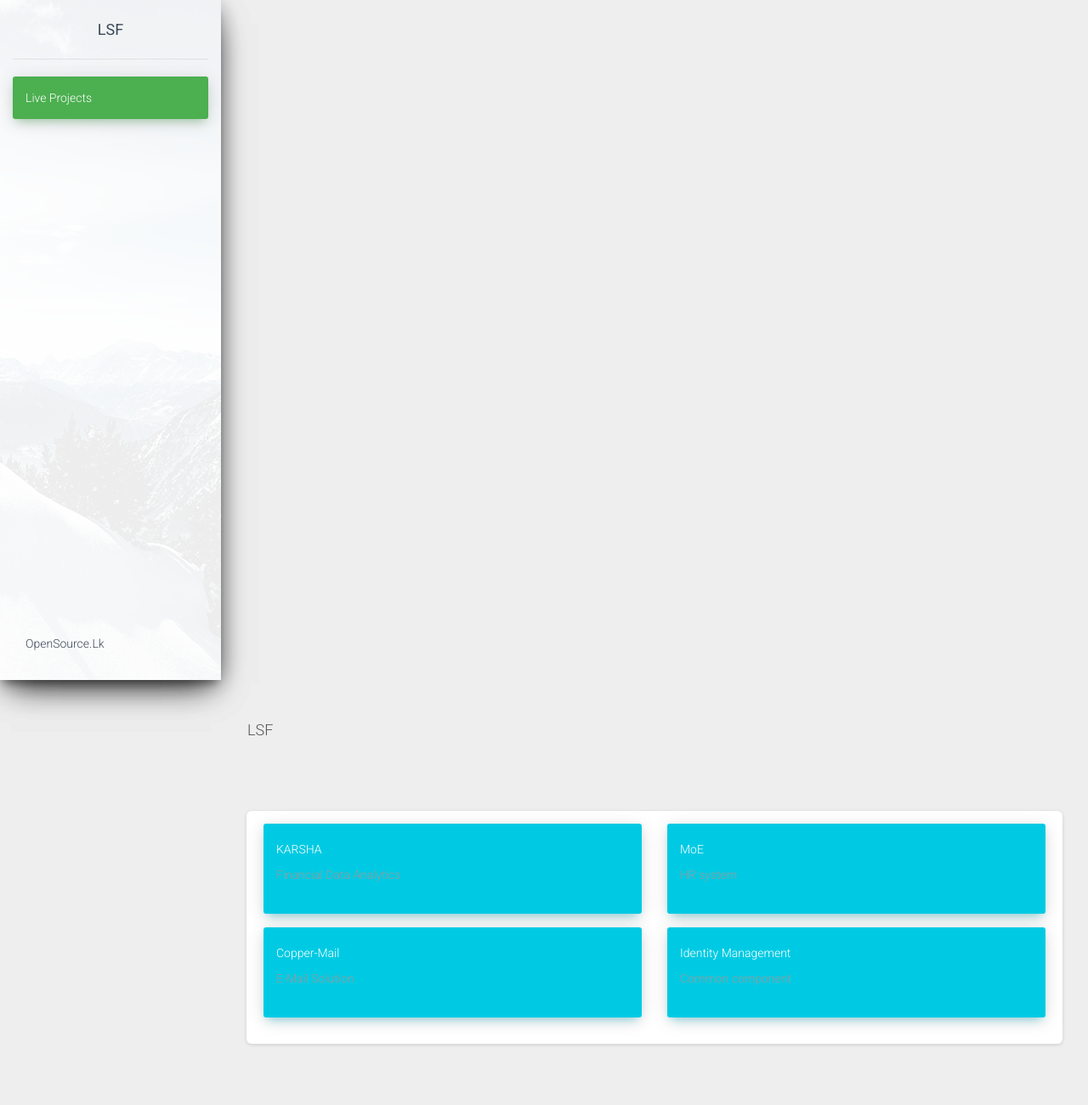
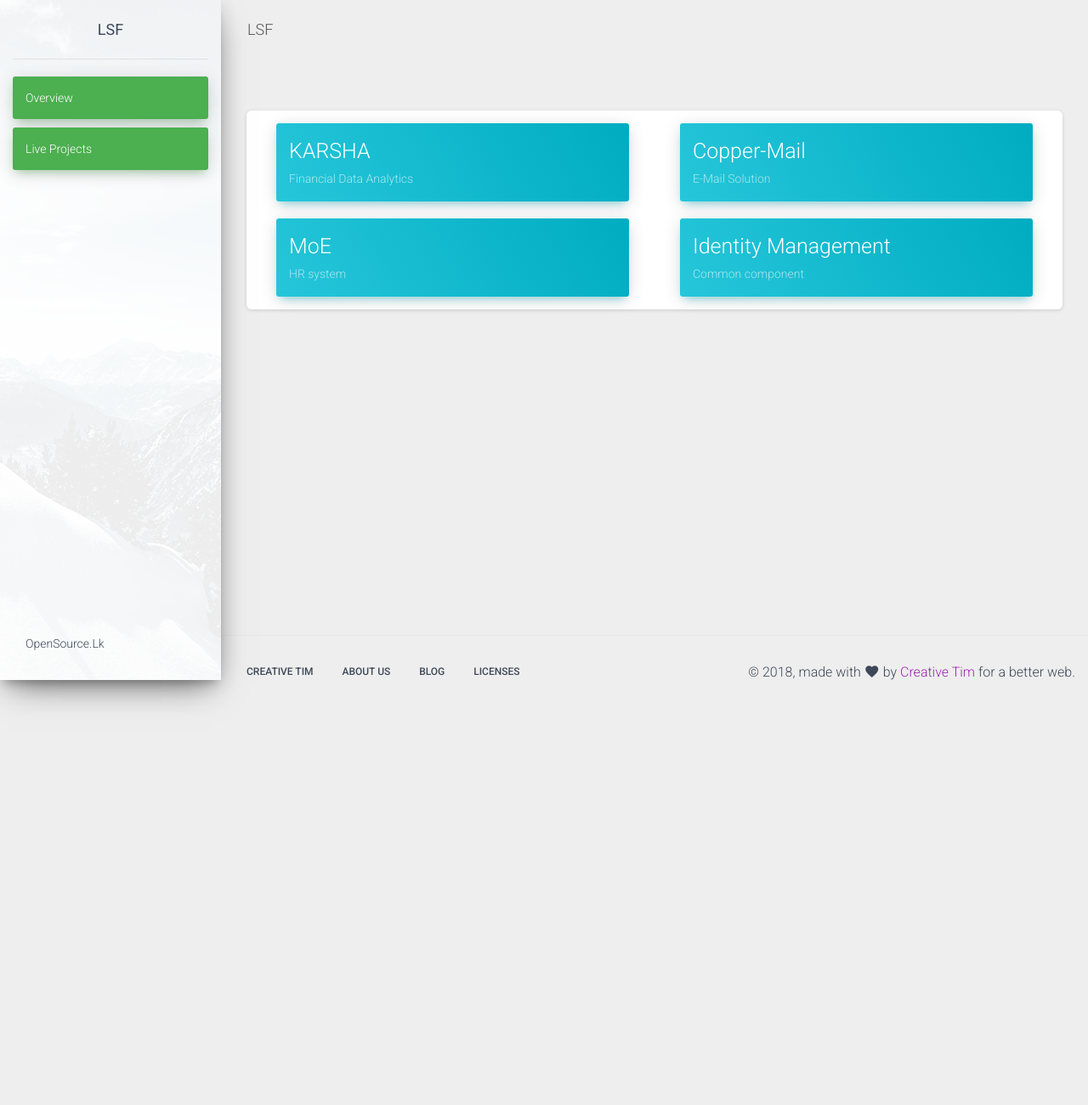
Before and after one commit to YasumiWickramasinghe/www, a website: page files/lsf.html in a window 1280 px wide. Shown: the top 1300 px of the page at 85% size. After the commit the page ends 833 px from the top, so only its background shows below. Drawn offline with Linux system fonts and the light colour scheme; some packages are replaced by stand-ins of ours; files whose address does not match are found by name.

Commit message:
secondcommit

```diff
--- a/files/lsf.html
+++ b/files/lsf.html
@@ -9,11 +9,9 @@
     <title>
         LSF Dashboard
     </title>
-  <meta content='width=device-width, initial-scale=1.0, maximum-scale=1.0, user-scalable=0, shrink-to-fit=no' name='viewport'
-  />
+    <meta content='width=device-width, initial-scale=1.0, maximum-scale=1.0, user-scalable=0, shrink-to-fit=no' name='viewport' />
     <!--     Fonts and icons     -->
-  <link rel="stylesheet" type="text/css" href="https://fonts.googleapis.com/css?family=Roboto:300,400,500,700|Roboto+Slab:400,700|Material+Icons"
-  />
+    <link rel="stylesheet" type="text/css" href="https://fonts.googleapis.com/css?family=Roboto:300,400,500,700|Roboto+Slab:400,700|Material+Icons" />
     <link rel="stylesheet" href="https://maxcdn.bootstrapcdn.com/font-awesome/latest/css/font-awesome.min.css">
     <!-- CSS Files -->
     <link href="../assets/css/material-dashboard.css?v=2.1.0" rel="stylesheet" />
@@ -21,33 +19,19 @@
     <link href="../assets/demo/demo.css" rel="stylesheet" />
     <link href="../assets/css/jquery.orgchart.min.css" rel="stylesheet" />
     <link href="../assets/css/orgchart_customized.css" rel="stylesheet" />
+    <style>
+        .card [class*="card-header-"]:not(.card-header-icon):not(.card-header-text):not(.card-header-image) {
+            border-radius: 3px;
+            margin-top: 0px;
+            padding: 15px;
+        }
+        .margin-top1{
+          margin-top: 20px;
+        }
+    </style>
 </head>
 
-<body>
-  <div>sdfsdfsd</div>
-  <div class="wrapper">
-    <div class="sidebar" data-color="green" data-background-color="white" data-image="assets/img/sidebar-1.jpg">
-      <!--
-        Tip 1: You can change the color of the sidebar using: data-color="purple | azure | green | orange | danger"
-
-        Tip 2: you can also add an image using data-image tag
-    -->
-      <div class="logo">
-        <a href="http://opensource.lk" class="simple-text logo-normal">
-          LSF
-        </a>
-      </div>
-      <div class="sidebar-wrapper">
-        <ul class="nav">
-          <li class="nav-item active  ">
-            <a class="nav-link" href="index.html">
-              <i class="material-icons"></i>
-              <p>Live Projects</p>
-            </a>
-
-      </div>
-    </div>
-  </div>
+<body class="">
     <div class="wrapper ">
         <div class="sidebar" data-color="green" data-background-color="white" data-image="assets/img/sidebar-1.jpg">
             <!--
@@ -63,10 +47,15 @@
             <div class="sidebar-wrapper">
                 <ul class="nav">
                     <li class="nav-item active  ">
-              <a class="nav-link" href="index.html">
+                        <a class="nav-link" href="lsf.html">
+                            <i class="material-icons"></i>
+                            <p>Overview</p>
+                        </a>
+                    </li>
+                    <li class="nav-item active  ">
+                        <a class="nav-link" href="lsf.html">
                             <i class="material-icons"></i>
                             <p>Live Projects</p>
-              </a>
                         </a>
                     </li>
 
@@ -86,8 +75,7 @@
                     <div class="navbar-wrapper">
                         <a class="navbar-brand" href="#pablo">LSF</a>
                     </div>
-            <button class="navbar-toggler" type="button" data-toggle="collapse" aria-controls="navigation-index" aria-expanded="false"
-              aria-label="Toggle navigation">
+                    <button class="navbar-toggler" type="button" data-toggle="collapse" aria-controls="navigation-index" aria-expanded="false" aria-label="Toggle navigation">
                         <span class="sr-only">Toggle navigation</span>
                         <span class="navbar-toggler-icon icon-bar"></span>
                         <span class="navbar-toggler-icon icon-bar"></span>
@@ -100,39 +88,46 @@
             <div class="content">
                 <div class="container-fluid">
                     <div class="card">
+
                         <div class="card-body">
+                          <!--section-->
                             <div class="row">
-                  <div class="col-md-6">
-
-                    <a href="karsha.html">
-                      <div class="alert alert-info">
-                        <span>KARSHA</span>
-                        <p class="card-category">Financial Data Analytics</p>
-                      </div>
-                    </a>
-                    <a href="copper.html">
-                      <div class="alert alert-info">
-                        <span>Copper-Mail</span>
-                        <p class="card-category">E-Mail Solution </p>
+                                <a href="karsha.html"><div class="col-md-6">
+                                    <div class="card-header card-header-info">
+                                        <h3 class="card-title">KARSHA</h3>
+                                        <p class="card-category">Financial Data Analytics
+                                        </p>
                                     </div>
                                   </a>
                                 </div>
-                  <div class="col-md-6">
-                    <a href="moe.html">
-                      <div class="alert alert-info">
-                        <span>MoE</span>
-                        <p class="card-category">HR system</p>
+                                <a href="copper.html"><div class="col-md-6">
+                                    <div class="card-header card-header-info">
+                                        <h3 class="card-title">Copper-Mail</h3>
+                                        <p class="card-category">E-Mail Solution
+                                        </p>
                                     </div>
                                   </a>
-                    <a href="identity.html">
-                      <div class="alert alert-info">
-                        <span>Identity Management</span>
-                        <p class="card-category">Common component</p>
+                                </div>
+                            </div>
+                            <div class="row margin-top1">
+                                <a href="moe.html"><div class="col-md-6">
+                                    <div class="card-header card-header-info">
+                                        <h3 class="card-title">MoE</h3>
+                                        <p class="card-category">HR system
+                                        </p>
                                     </div>
                                   </a>
-
+                                </div>
+                                <a href="identity.html"><div class="col-md-6">
+                                    <div class="card-header card-header-info">
+                                        <h3 class="card-title">Identity Management</h3>
+                                        <p class="card-category">Common component
+                                        </p>
+                                    </div>
+                                  </a>
                                 </div>
                             </div>
+                            <!--section-->
                         </div>
 
                     </div>
@@ -168,16 +163,13 @@
                         &copy;
                         <script>
                             document.write(new Date().getFullYear())
-              </script>, made with
-              <i class="material-icons">favorite</i> by
+                        </script>, made with <i class="material-icons">favorite</i> by
                         <a href="https://www.creative-tim.com" target="_blank">Creative Tim</a> for a better web.
                     </div>
                 </div>
             </footer>
         </div>
-
-
-</body>
+    </div>
     <!--   Core JS Files   -->
     <script src="../assets/js/core/jquery.min.js" type="text/javascript"></script>
     <script src="../assets/js/core/popper.min.js" type="text/javascript"></script>
@@ -193,5 +185,6 @@
     <script src="../assets/js/material-dashboard.min.js?v=2.1.0" type="text/javascript"></script>
     <!-- Material Dashboard DEMO methods, don't include it in your project! -->
     <script src="../assets/demo/demo.js"></script>
+</body>
 
 </html>
```
Also changed, not shown: files/copper.html (+10 -4 lines), files/identity.html (+8 -2 lines), files/karsha.html (+7 -1 lines), files/moe.html (+42 -3 lines). Lines whose indentation alone changed are shown as unchanged.
